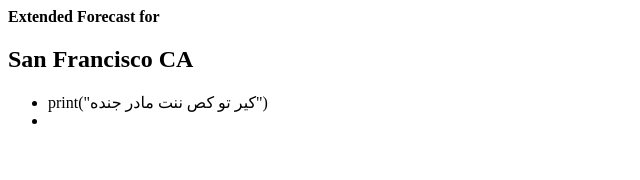
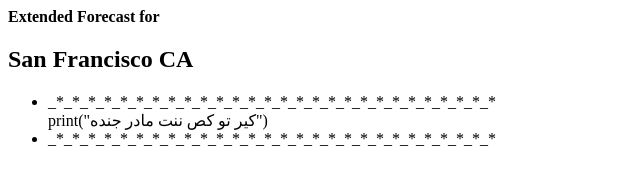
Before and after one commit to gif12/55555555555555555, a plain HTML site: page index.html in a window 1280 px wide. Shown: the whole page, without its empty margins (0-640 px from the left). Drawn offline with Linux system fonts and the light colour scheme.

Commit message:
Update index.html

```diff
--- a/index.html
+++ b/index.html
@@ -6,11 +6,11 @@
     </div>
     <div class="panel-body" id="seven-day-forecast-body">
             <div id="seven-day-forecast-container"><ul id="seven-day-forecast-list" class="list-unstyled"><li class="forecast-tombstone">
+
+_*_*_*_*_*_*_*_*_*_*_*_*_*_*_*_*_*_*_*_*_*_*_*_*_*_*_*_*
 <div class="tombstone-container">
-
 print("کیر تو کص ننت مادر جنده")
-
 </div></li><li class="forecast-tombstone">
-
+_*_*_*_*_*_*_*_*_*_*_*_*_*_*_*_*_*_*_*_*_*_*_*_*_*_*_*_*
 
 </body></html>
```
